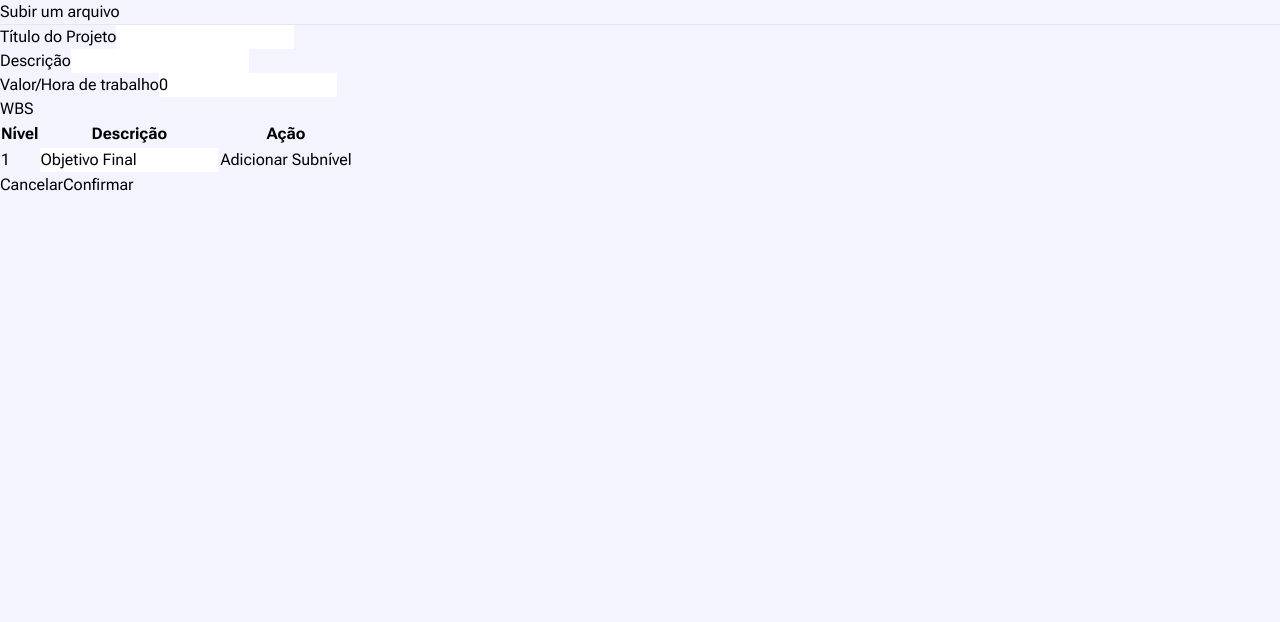
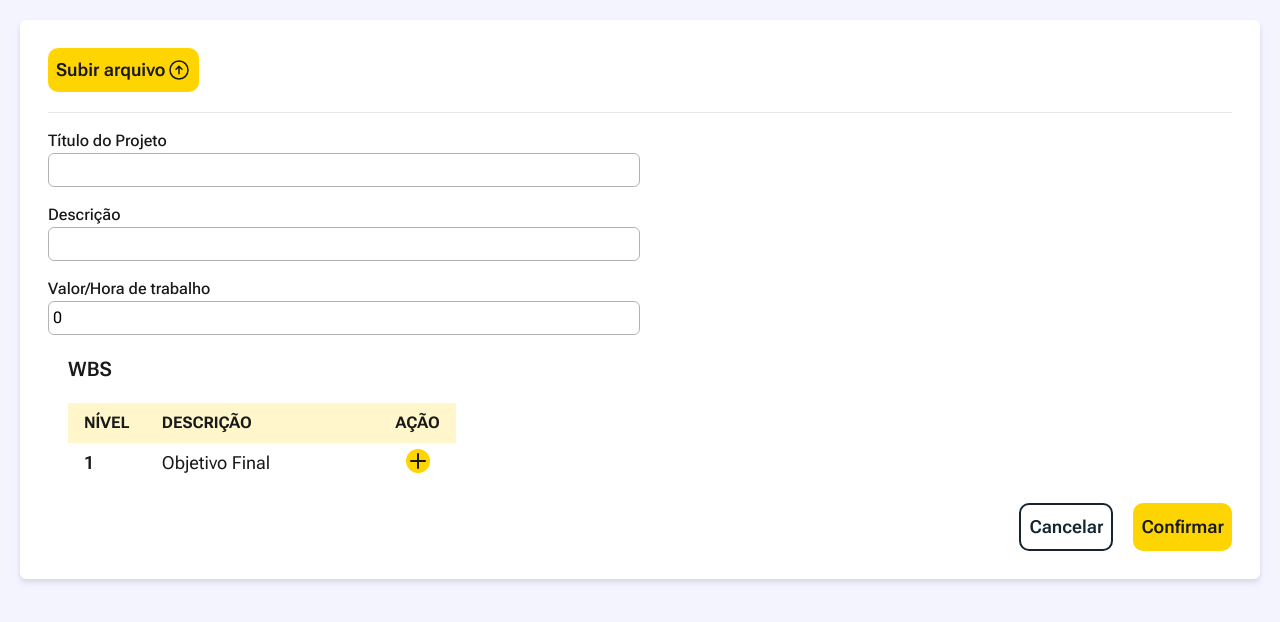
Before and after one commit to Equipe-Nimbus/Equipe-API-3DSM-Beelieve-Frontend, a React (Create React App) app: page /novoProjeto in a window 1280 px wide. Shown: the top 622 px of the page. Built offline with nearby package versions, Linux system fonts and the light colour scheme.

Commit message:
style: Estilização do formulário de cadastro de projetos

```diff
--- a/package.json
+++ b/package.json
@@ -43,6 +43,8 @@
   },
   "devDependencies": {
     "@babel/plugin-proposal-private-property-in-object": "^7.21.11",
+    "prettier": "3.0.3",
+    "prettier-plugin-tailwindcss": "^0.5.4",
     "react-router-dom": "^6.15.0",
     "tailwindcss": "^3.3.3"
   }
--- /dev/null
+++ b/prettier.config.js
@@ -0,0 +1,5 @@
+module.exports = {
+  semi: false,
+  plugins: ["prettier-plugin-tailwindcss"],
+  tailwindConfig: './tailwind.config.js'
+};
--- a/src/components/Button.jsx
+++ b/src/components/Button.jsx
@@ -2,12 +2,12 @@ import React from 'react';
 import PropTypes from 'prop-types';
 import { IconContext } from 'react-icons';
 
-function Button({texto, onClick, tipo, iconeOpcional, iconeCor, iconeTamanho, botaoClassname}){
+function Button({texto, onClick, tipo, iconeOpcional, iconeCor, iconeTamanho, className}){
 
     const ComponenteIcone = iconeOpcional;
 
     return (
-        <button className={botaoClassname} onClick={onClick} type={tipo}>
+        <button className={className} onClick={onClick} type={tipo}>
             {texto}
             <IconContext.Provider value={{color: iconeCor, size: iconeTamanho}}>
                 {iconeOpcional && <ComponenteIcone/>}
@@ -17,7 +17,7 @@ function Button({texto, onClick, tipo, iconeOpcional, iconeCor, iconeTamanho, bo
 }
 
 Button.propTypes = {
-    texto: PropTypes.string.isRequired,
+    texto: PropTypes.string,
     onClick: PropTypes.func,
     tipo: PropTypes.string.isRequired,
     iconeOpcional: PropTypes.elementType,
--- a/src/components/FormCadastroProjeto/FormCadastroProjeto.jsx
+++ b/src/components/FormCadastroProjeto/FormCadastroProjeto.jsx
@@ -1,80 +1,80 @@
 import React, { useState } from "react";
-import { useForm } from 'react-hook-form'
-import { yupResolver } from '@hookform/resolvers/yup'
+import { useForm } from "react-hook-form";
+import { yupResolver } from "@hookform/resolvers/yup";
 
 import schemaProjetoInicial from "./validation";
 import Button from "../Button";
 import axios from "../../services/axios";
 
+import { FiPlus } from "react-icons/fi";
 
-function FormCadastroProjeto(){
-
-    const { register, handleSubmit, formState: { errors } } = useForm({
+function FormCadastroProjeto() {
+  const {
+    register,
+    handleSubmit,
+    formState: { errors },
+  } = useForm({
     defaultValues: {
-            valorHora: 0
+      valorHora: 0,
     },
-        resolver: yupResolver(schemaProjetoInicial)
-    })
+    resolver: yupResolver(schemaProjetoInicial),
+  });
 
   const [tabelaWBS, setTabelaWBS] = useState([
     {
-            nivel: '1',
-            descricao: 'Objetivo Final',
+      nivel: "1",
+      descricao: "Objetivo Final",
       subnivel: [],
     },
-    ])
-
+  ]);
 
   const adicionarSubnivel = (nivelPai) => {
-        if (nivelPai.split('.').length >= 3) {
-          return
+    if (nivelPai.split(".").length >= 3) {
+      return;
     }
 
-        const novoNivel = calcularProximoNivel(nivelPai)
+    const novoNivel = calcularProximoNivel(nivelPai);
 
     const novaLinha = {
       nivel: novoNivel,
       descricao: "Nova Descrição",
     };
 
-        const novaTabela = [...tabelaWBS]
+    const novaTabela = [...tabelaWBS];
 
-        const indexNivelPai = novaTabela.findIndex((linha) => linha.nivel === nivelPai)
+    const indexNivelPai = novaTabela.findIndex(
+      (linha) => linha.nivel === nivelPai,
+    );
 
     if (indexNivelPai !== -1) {
-
       let indexInsercao = indexNivelPai + 1;
 
       while (
         indexInsercao < novaTabela.length &&
         novaTabela[indexInsercao].nivel.startsWith(nivelPai)
       ) {
-            indexInsercao++
-
+        indexInsercao++;
       }
 
-          novaTabela.splice(indexInsercao, 0, novaLinha)
+      novaTabela.splice(indexInsercao, 0, novaLinha);
     } else {
-
-          novaTabela.push(novaLinha)
+      novaTabela.push(novaLinha);
     }
 
-        setTabelaWBS(novaTabela)
-      }
+    setTabelaWBS(novaTabela);
+  };
 
   const calcularProximoNivel = (nivelPai) => {
-
     const subniveisExistentes = tabelaWBS
-          .filter((linha) => linha.nivel.toString().startsWith(nivelPai + '.'))
-          .map((linha) => linha.nivel)
-
+      .filter((linha) => linha.nivel.toString().startsWith(nivelPai + "."))
+      .map((linha) => linha.nivel);
 
     let proximoSubnivel = 1;
     while (subniveisExistentes.includes(`${nivelPai}.${proximoSubnivel}`)) {
-          proximoSubnivel++
+      proximoSubnivel++;
     }
 
-        return `${nivelPai}.${proximoSubnivel}`
+    return `${nivelPai}.${proximoSubnivel}`;
   };
 
   const cadastrarProjeto = async (data) => {
@@ -82,78 +82,130 @@ function FormCadastroProjeto(){
       nomeProjeto: data.nomeProjeto,
       descricaoProjeto: data.descricaoProjeto,
       valorHoraProjeot: data.valorHora,
-            subProjeto: []
-        }
+      subProjeto: [],
+    };
 
-        const wbsProjeto = data.tabelaWBS[1]
+    const wbsProjeto = data.tabelaWBS[1];
 
-        for(const subprojeto in wbsProjeto){
-            if(subprojeto !== 'descricao'){
-
+    for (const subprojeto in wbsProjeto) {
+      if (subprojeto !== "descricao") {
         projeto.subProjeto.push({
           nomeSubProjeto: wbsProjeto[subprojeto].descricao,
-                    moduloSubProjeto: []
-                })
+          moduloSubProjeto: [],
+        });
 
-                for(const modulo in wbsProjeto[subprojeto]){
-                    if(modulo !== 'descricao'){
-                        const indexSubProjeto = projeto.subProjeto.findIndex((subprojetoAlvo) =>
-                                subprojetoAlvo.nomeSubProjeto === wbsProjeto[subprojeto].descricao)
+        for (const modulo in wbsProjeto[subprojeto]) {
+          if (modulo !== "descricao") {
+            const indexSubProjeto = projeto.subProjeto.findIndex(
+              (subprojetoAlvo) =>
+                subprojetoAlvo.nomeSubProjeto ===
+                wbsProjeto[subprojeto].descricao,
+            );
 
             projeto.subProjeto[indexSubProjeto].moduloSubProjeto.push({
-                            nomeModuloSubProjeto: wbsProjeto[subprojeto][modulo].descricao
-                        })
+              nomeModuloSubProjeto: wbsProjeto[subprojeto][modulo].descricao,
+            });
           }
         }
       }
     }
 
     //console.log(projeto)
-        await axios.post("/cadastrar/projeto", projeto)
-    }
+    await axios.post("/cadastrar/projeto", projeto);
+  };
 
   return (
     <form onSubmit={handleSubmit(cadastrarProjeto)}>
-            <div>
-                <label htmlFor="nomeProjeto">Título do Projeto</label>
-                <input type="text" id="nomeProjeto" {...register("nomeProjeto")}/>
-                {errors?.nomeProjeto && <label htmlFor="nomeProjeto">{errors.nomeProjeto.message}</label>}
+      <div className="mt-4 flex flex-col">
+        <label
+          htmlFor="nomeProjeto"
+          className="text-on-light text-base font-medium"
+        >
+          Título do Projeto
+        </label>
+        <input
+          type="text"
+          id="nomeProjeto"
+          className="border-n70 w-1/2 rounded-md border p-1"
+          {...register("nomeProjeto")}
+        />
+        {errors?.nomeProjeto && (
+          <label
+            htmlFor="nomeProjeto"
+            className="text-error text-sm font-light"
+          >
+            {errors.nomeProjeto.message}
+          </label>
+        )}
       </div>
-            <div>
-                <label name="descricaoProjeto">Descrição</label>
-                <input type="text" {...register("descricaoProjeto")}/>
-                {errors?.descricaoProjeto && <label htmlFor="descricaoProjeto">{errors.descricaoProjeto.message}</label>}
+      <div className="mt-4 flex flex-col">
+        <label
+          name="descricaoProjeto"
+          className="text-on-light text-base font-medium"
+        >
+          Descrição
+        </label>
+        <input
+          type="text"
+          className="border-n70 w-1/2 rounded-md border p-1"
+          {...register("descricaoProjeto")}
+        />
+        {errors?.descricaoProjeto && (
+          <label
+            htmlFor="descricaoProjeto"
+            className="text-error text-sm font-light"
+          >
+            {errors.descricaoProjeto.message}
+          </label>
+        )}
       </div>
-            <div>
-                <label name="valorHora">Valor/Hora de trabalho</label>
-                <input type="number" step="any" {...register("valorHora")}/>
-                {errors?.valorHora && <label htmlFor="valorHora">{errors.valorHora.message}</label>}
+      <div className="mt-4 flex flex-col">
+        <label name="valorHora" className="text-on-light text-base font-medium">
+          Valor/Hora de trabalho
+        </label>
+        <input
+          type="number"
+          step="any"
+          className="border-n70 w-1/2 rounded-md border p-1"
+          {...register("valorHora")}
+        />
+        {errors?.valorHora && (
+          <label htmlFor="valorHora" className="text-error text-sm font-light">
+            {errors.valorHora.message}
+          </label>
+        )}
       </div>
-            <div>
-                <h2>WBS</h2>
-                <table id="wbsTable">
-                    <thead>
+      <div className="ml-5 mt-5">
+        <h2 className="text-on-light text-xl font-semibold">WBS</h2>
+        <table id="wbsTable" className="text-on-light  mt-5 w-1/3 text-left">
+          <thead className="bg-primary98 text-base uppercase">
             <tr>
-                        <th>Nível</th>
-                        <th>Descrição</th>
-                        <th>Ação</th>
+              <th className="px-4 py-2">Nível</th>
+              <th className="px-4 py-2">Descrição</th>
+              <th className="flex justify-center px-4 py-2">Ação</th>
             </tr>
           </thead>
-                    <tbody>
+          <tbody className="text-lg">
             {tabelaWBS.map((linha, index) => (
               <tr key={index}>
-                        <td>{linha.nivel}</td>
-                        <td>
-                            <input type="text"
+                <td className="px-4 py-1.5 font-semibold">{linha.nivel}</td>
+                <td className="w-max px-4 py-1.5">
+                  <input
+                    type="text"
                     defaultValue={linha.descricao}
+                    className="w-full"
                     {...register(`tabelaWBS[${linha.nivel}].descricao`)}
                   />
                 </td>
-                        {linha.nivel.toLocaleString().split('.').length < 3 && (
-                            <td>
-                            <button type="button"
-                                    onClick={() => adicionarSubnivel(`${linha.nivel}`)}>Adicionar Subnível
-                            </button>
+                {linha.nivel.toLocaleString().split(".").length < 3 && (
+                  <td className="flex justify-center px-4 py-1.5">
+                    <Button
+                      iconeOpcional={FiPlus}
+                      tipo="button"
+                      onClick={() => adicionarSubnivel(`${linha.nivel}`)}
+                      className="bg-primary50 rounded-full"
+                      iconeTamanho="24px"
+                    />
                   </td>
                 )}
               </tr>
@@ -161,12 +213,20 @@ function FormCadastroProjeto(){
           </tbody>
         </table>
       </div>
-            <div>
-                <Button texto="Cancelar" tipo='button'/>
-                <Button texto="Confirmar" tipo='submit'/>
+      <div className="mt-5 flex justify-end gap-5">
+        <Button
+          texto="Cancelar"
+          tipo="button"
+          className=" text-bg22 border-bg22 flex items-center gap-0.5 rounded-[10px] border-2 p-2 text-lg font-semibold"
+        />
+        <Button
+          texto="Confirmar"
+          tipo="submit"
+          className="bg-primary50 text-on-primary flex items-center rounded-[10px] p-2 text-lg font-semibold"
+        />
       </div>
     </form>
-    )
+  );
 }
 
-export default FormCadastroProjeto
+export default FormCadastroProjeto;
--- a/src/pages/NovoProjeto.jsx
+++ b/src/pages/NovoProjeto.jsx
@@ -1,18 +1,25 @@
-import React from 'react';
-import Button from '../components/Button';
-import FormCadastroProjeto from '../components/FormCadastroProjeto/FormCadastroProjeto';
+import React from "react";
+import Button from "../components/Button";
+import FormCadastroProjeto from "../components/FormCadastroProjeto/FormCadastroProjeto";
+
+import { HiOutlineArrowUpCircle } from "react-icons/hi2";
 
 function NovoProjeto() {
-
-    return (
-        <>
-            <div>
-                <Button texto='Subir um arquivo' tipo='button'/>
-                <hr/>
-                <FormCadastroProjeto/>
-            </div>
-        </>
-    )
+  return (
+    <>
+      <div className="bg-bg100 m-5 rounded-md p-7 drop-shadow-md">
+        <Button
+          texto="Subir arquivo"
+          tipo="button"
+          iconeOpcional={HiOutlineArrowUpCircle}
+          iconeTamanho="24px"
+          className="bg-primary50 text-on-primary mb-5  flex items-center gap-0.5 rounded-[10px] p-2 text-lg font-semibold"
+        />
+        <hr className="border-n90" />
+        <FormCadastroProjeto />
+      </div>
+    </>
+  );
 }
 
-export default NovoProjeto
+export default NovoProjeto;
--- a/tailwind.config.js
+++ b/tailwind.config.js
@@ -2,7 +2,31 @@
 module.exports = {
   content: ["./src/**/*.{html,js,jsx}"],
   theme: {
+    colors: {
+
+      'primary50': '#FFD501',  /* Amarelo principal */
+      'primary98': '#FFF6CC',
+      'error' : '#F73131',
+
+      /* Cores de background */
+      'bg98': '#F3F4FF', /* Azul clarinho */
+      'bg15': '#0E1420', /* Azul escuro */
+      'bg22': '#132531', /* Azul médio */
+      'bg100': '#FFF', /* branco */
+
+      /* Cores de textos */
+      'on-primary': '#191919', /* Em fundo da cor primária */
+      'on-light': '#191919', /* Em fundos claros (branco, azul clarinho) */
+      'on-bg22': '#DADDE6', /* Em fundo azul médio */
+
+      /* Tons de cinza */
+      'n90': '#E6E6E6',
+      'n70': '#B3B3B3',
+      'n40': '#666666',
+      'n20': '#343434'
+
+    },
     extend: {},
   },
   plugins: [],
-}
+};
```
Also changed, not shown: src/components/FormCadastroProjeto/validation.js (+5 -5 lines), src/routes.js (renamed from src/routes.jsx), 1 other file (tests, documents, lock files or other folders). Lines whose indentation alone changed are shown as unchanged.
